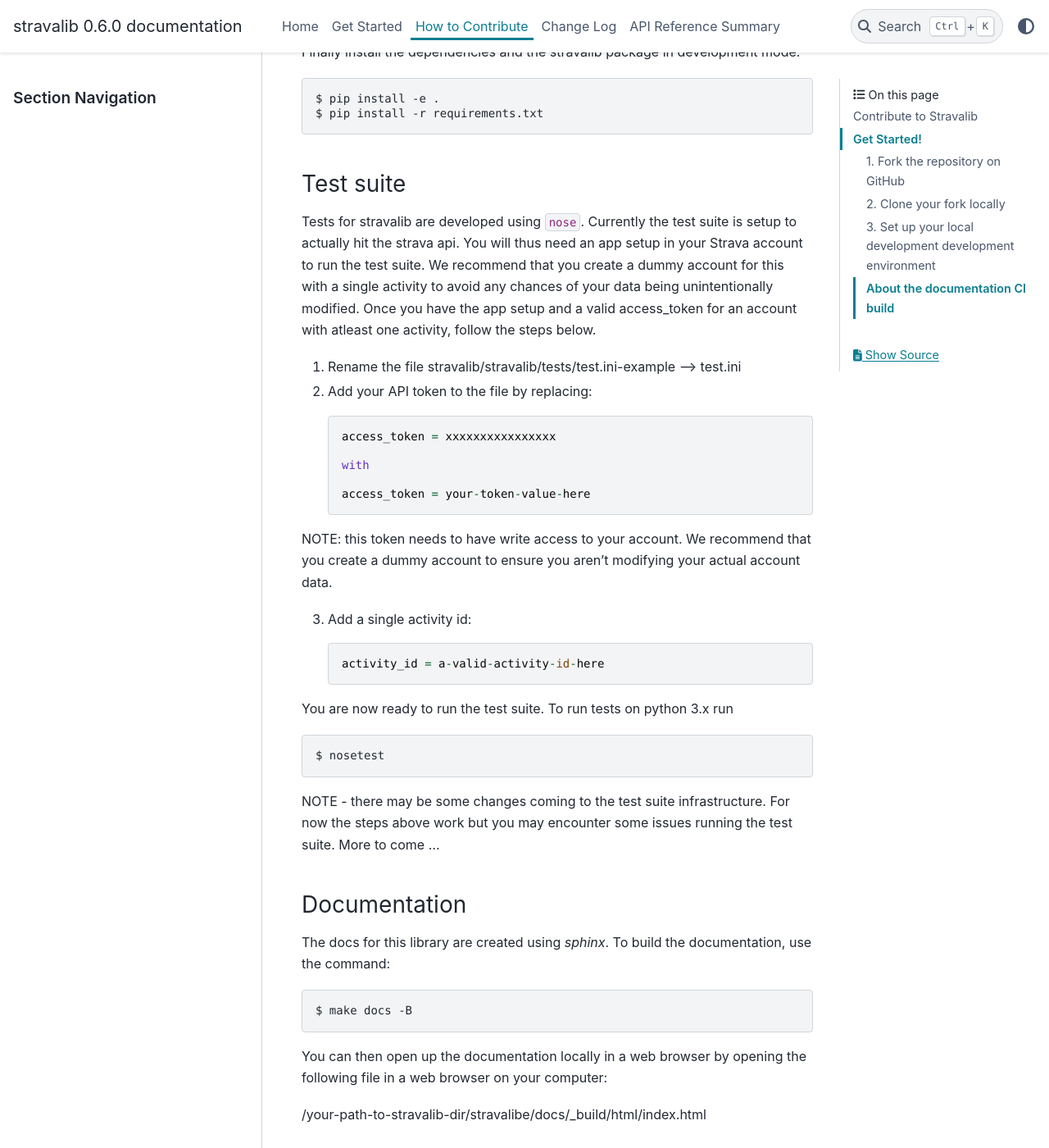
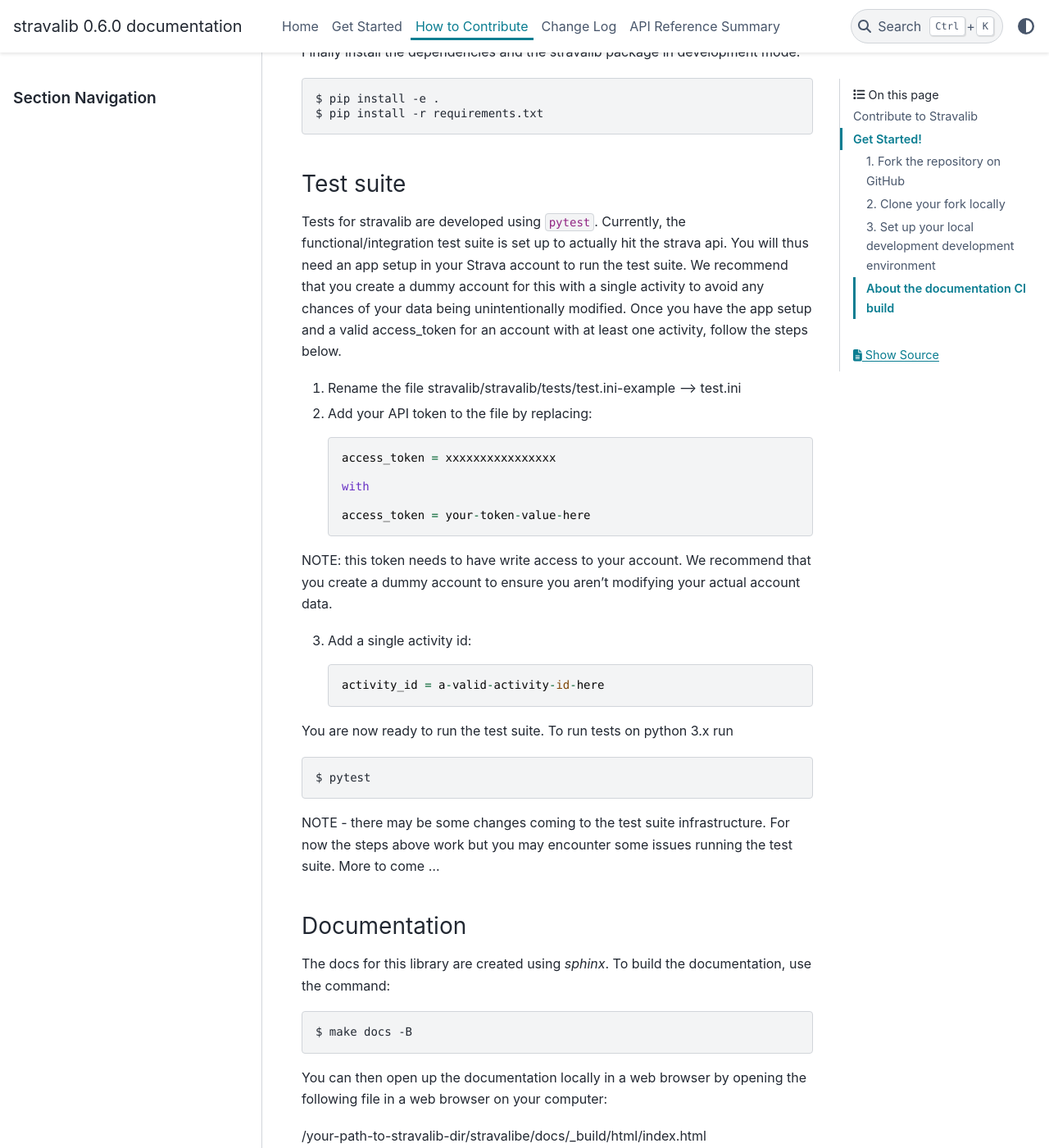
Before and after one commit to stravalib/stravalib, a Sphinx documentation site: the page built from docs/contributing.rst, in a window 1280 px wide and 1400 px high, scrolled down 1217 px. Shown: the whole window at 82% size. Built offline with Sphinx 7.4.7 and the PyData theme 0.15.4, drawn with Linux system fonts in a browser that asks for light colours.

Commit message:
Replaces nose by pytest
Existing tests had no specific constructs from nose, so these
can be run from pytest as well.

```diff
--- a/docs/contributing.rst
+++ b/docs/contributing.rst
@@ -48,12 +48,12 @@
 
 Test suite
 ~~~~~~~~~~~
-Tests for stravalib are developed using ``nose``.
-Currently the test suite is setup to actually hit the strava api.
+Tests for stravalib are developed using ``pytest``.
+Currently, the functional/integration test suite is set up to actually hit the strava api.
 You will thus need an app setup in your Strava account to run the test suite.
 We recommend that you create a dummy account for this with a single activity to avoid
 any chances of your data being unintentionally modified. Once you have the app setup
-and a valid access_token for an account with atleast one activity, follow the steps
+and a valid access_token for an account with at least one activity, follow the steps
 below.
 
 1. Rename the file stravalib/stravalib/tests/test.ini-example --> test.ini
@@ -74,7 +74,7 @@
 
 You are now ready to run the test suite. To run tests on python 3.x run ::
 
-    $ nosetest
+    $ pytest
 
 NOTE - there may be some changes coming to the test suite infrastructure. For now the
 steps above work but you may encounter some issues running the test suite.
--- a/requirements.txt
+++ b/requirements.txt
@@ -5,7 +5,7 @@
 six
 
 # testing
-nose
+pytest
 
 # For docs build
 sphinx_copybutton
--- a/setup.cfg
+++ b/setup.cfg
@@ -2,10 +2,6 @@
 
 [easy_install]
 zip_ok = False
-
-[nosetests]
-exe = True
-verbosity = 2
 
 [build_sphinx]
 source-dir = docs/
--- a/setup.py
+++ b/setup.py
@@ -49,7 +49,7 @@
     include_package_data=True,
     package_data={'stravalib': ['tests/resources/*']},
     install_requires=reqs,
-    tests_require=['nose>=1.0.3'],
+    tests_require=['pytest'],
     test_suite='stravalib.tests',
     classifiers=[
         'Development Status :: 4 - Beta',
```
Also changed, not shown: README.md (+5 -8 lines).
